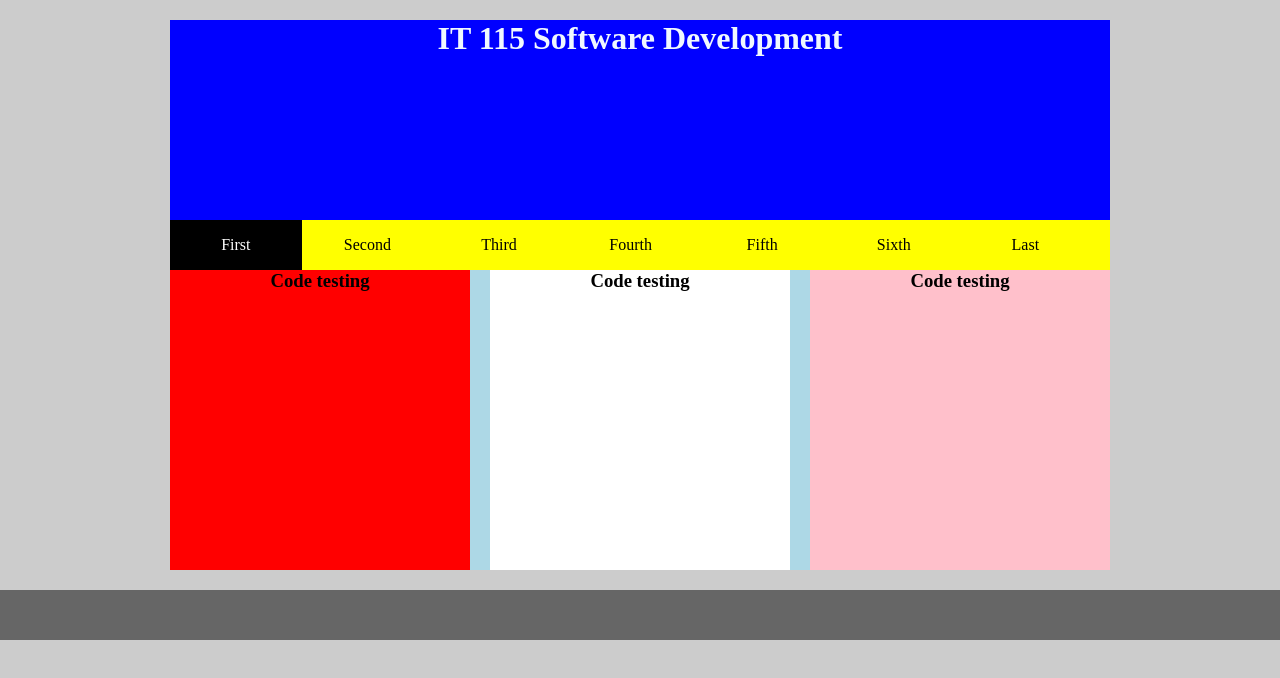
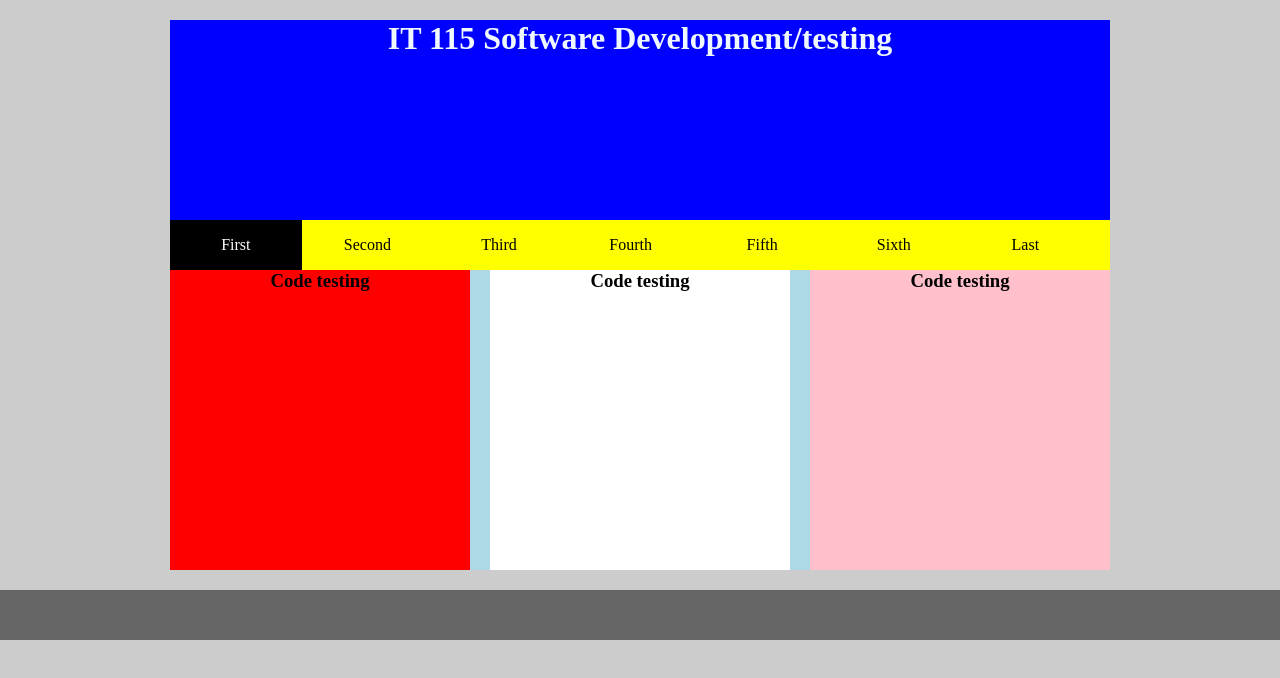
Before and after one commit to yuria-loo/code-testing, a plain HTML site: page index.html in a window 1280 px wide. Drawn offline with Linux system fonts and the light colour scheme.

Commit message:
Update index.html

```diff
--- a/index.html
+++ b/index.html
@@ -129,7 +129,7 @@
     <div id="wrapper">
 
         <header>
-            <h1>IT 115 Software Development</h1>
+            <h1>IT 115 Software Development/testing</h1>
         </header>
 
         <nav>
```
